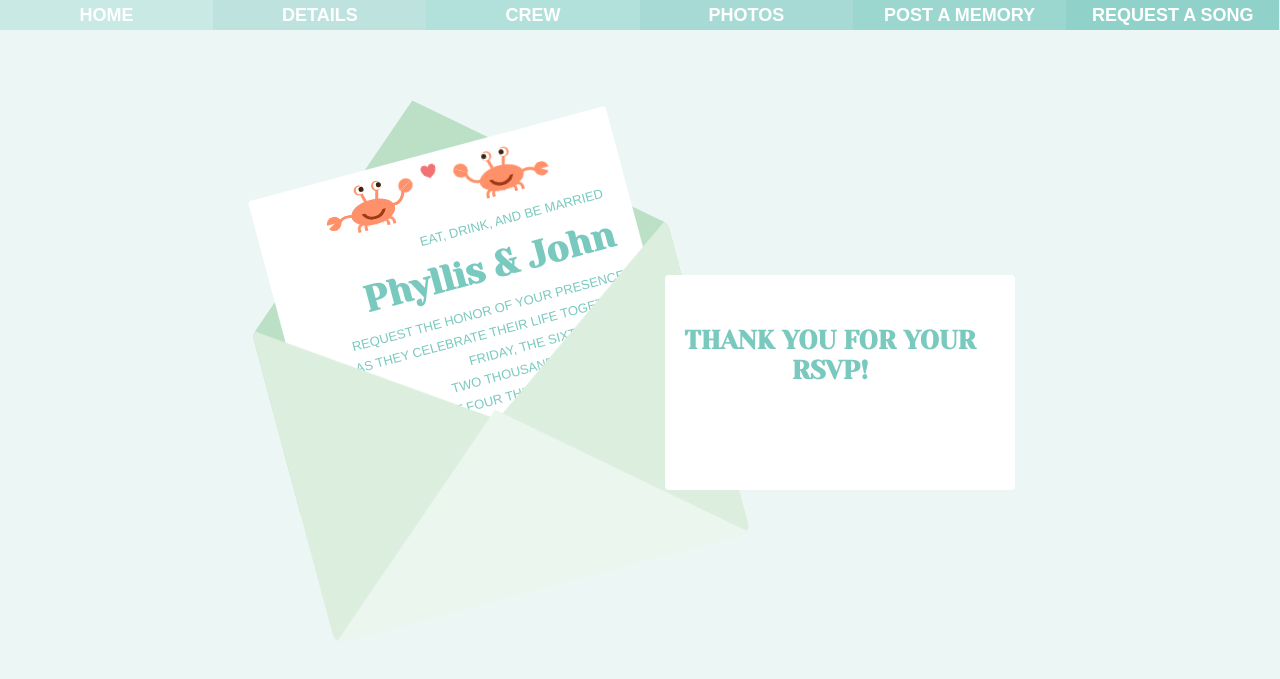
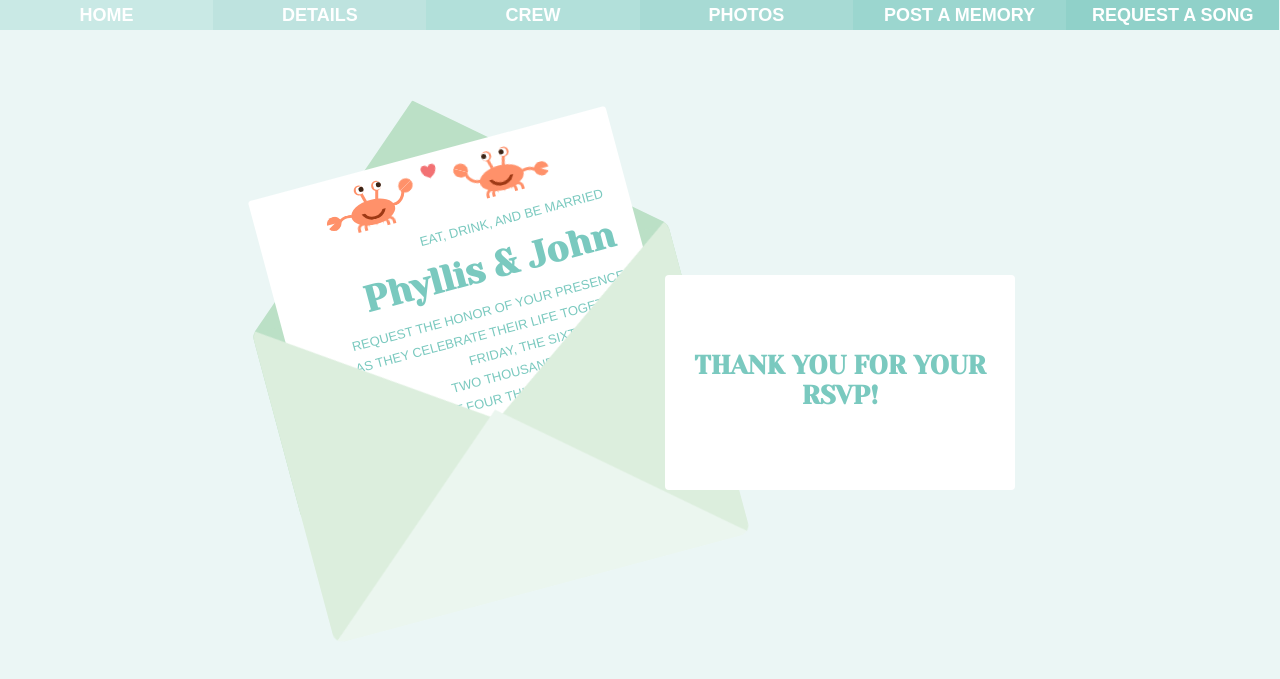
Before and after one commit to phyllisandjohn/phyllisandjohn.github.io, a Jekyll site: the page built from recieved.html, in a window 1280 px wide. Shown: the top 679 px of the page. Built offline with Jekyll 4.4.1, drawn with Linux system fonts in a browser that asks for light colours.

Commit message:
Update recieved.html

```diff
--- a/recieved.html
+++ b/recieved.html
@@ -103,5 +103,5 @@ layout: default
 		</div>
 
 		<div class="rsvp">
-			<h1 style="text-align: center; margin-top: 50px">THANK YOU FOR YOUR RSVP!</h1>
+			<h1 style="text-align: center; margin-top: 75px; width: 100%">THANK YOU FOR YOUR RSVP!</h1>
 		</div>
```
